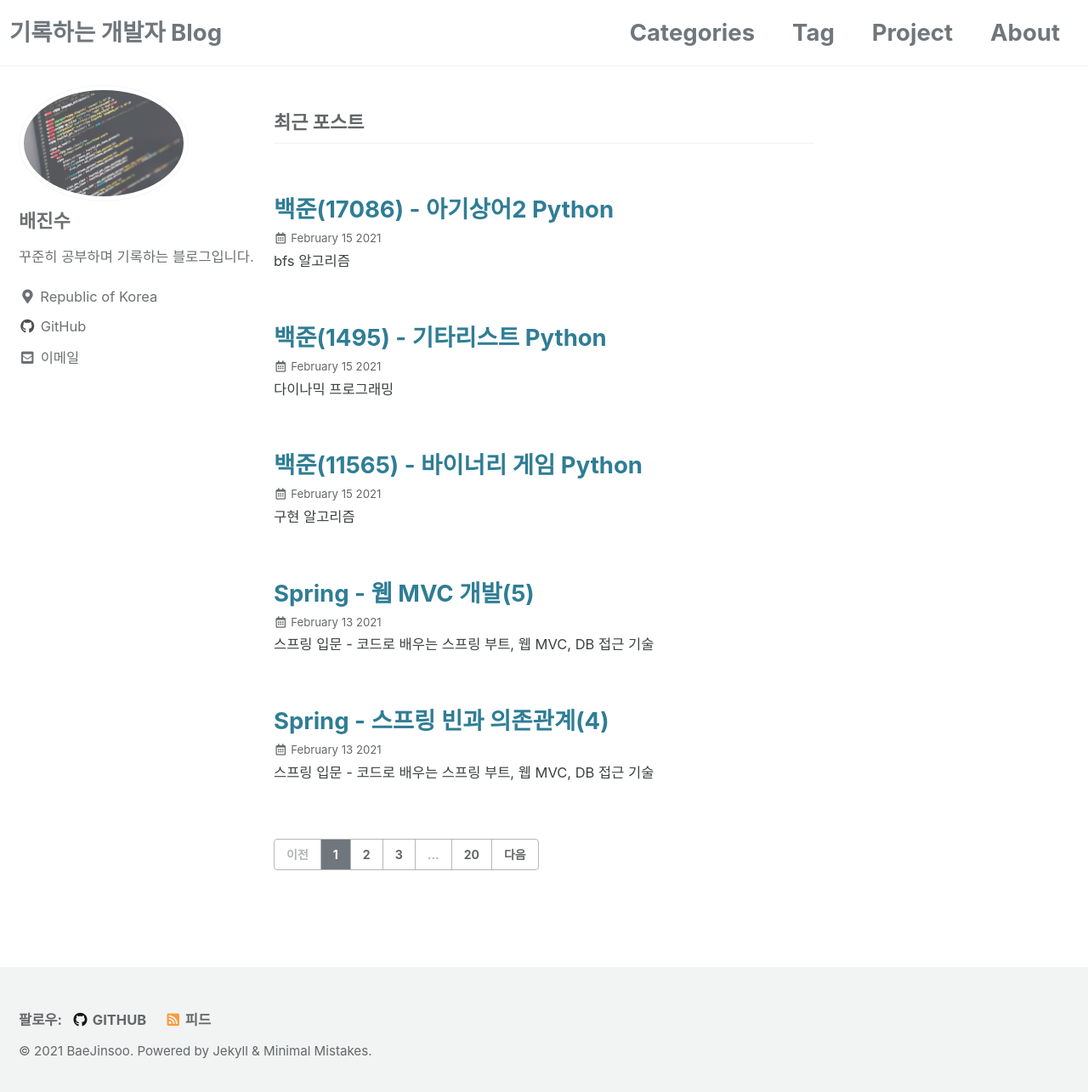
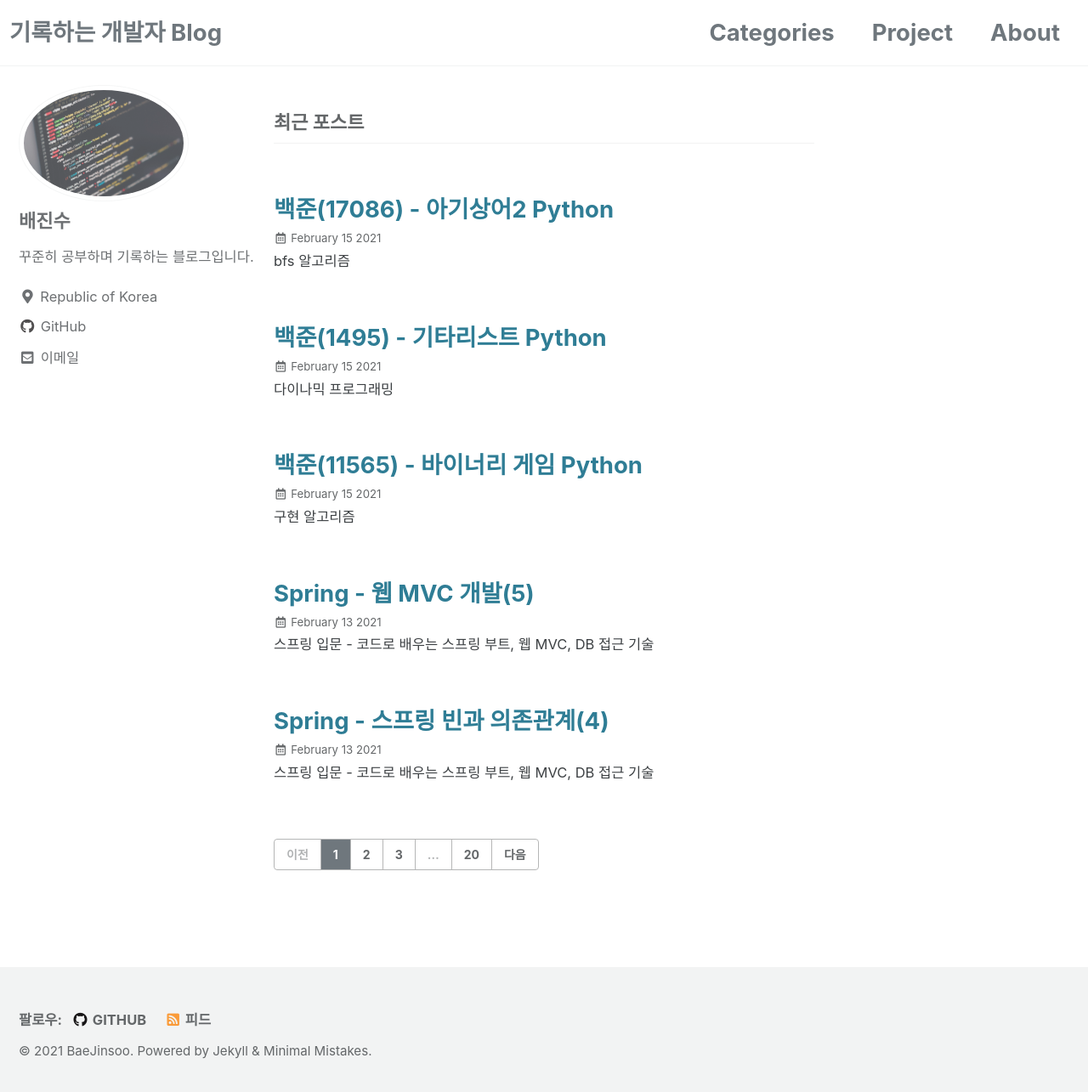
Before and after one commit to baejinsoo/baejinsoo.github.io, a Jekyll site: the page built from index.html, in a window 1280 px wide and 1292 px high. Shown: the top 1285 px of the window at 85% size. Built offline with Jekyll 4.4.1, drawn with Linux system fonts in a browser that asks for light colours; cached includes are drawn as plain includes; the list of posts is cut into pages by our own code.

Commit message:
메뉴바에서tag 삭제

```diff
--- a/_data/navigation.yml
+++ b/_data/navigation.yml
@@ -2,8 +2,6 @@
 main:
   - title: "Categories"
     url: /categories/
-  - title: "Tag"
-    url: /tags/
   - title: "Project"
     url: /project/
   - title: "About"
```
